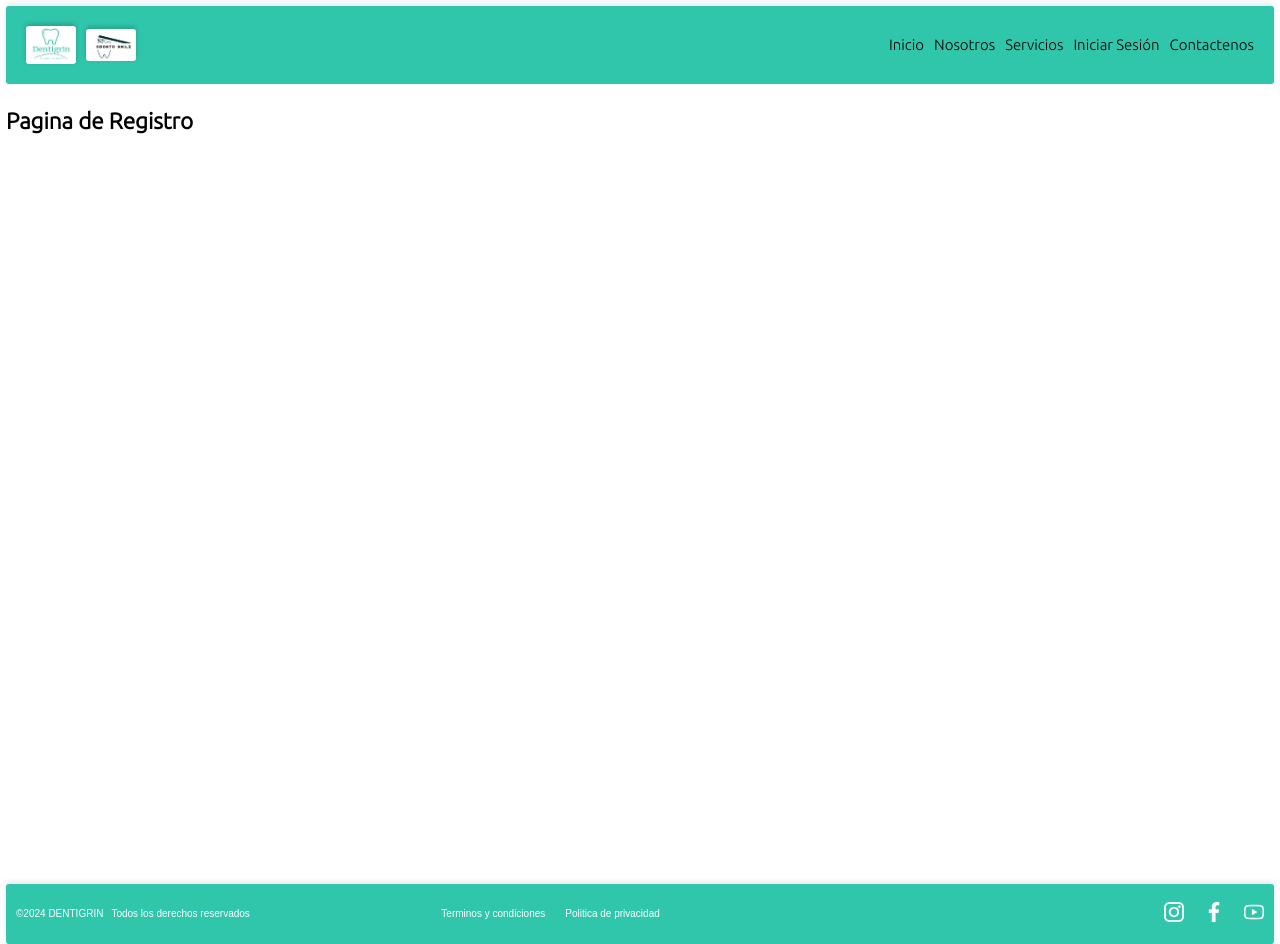
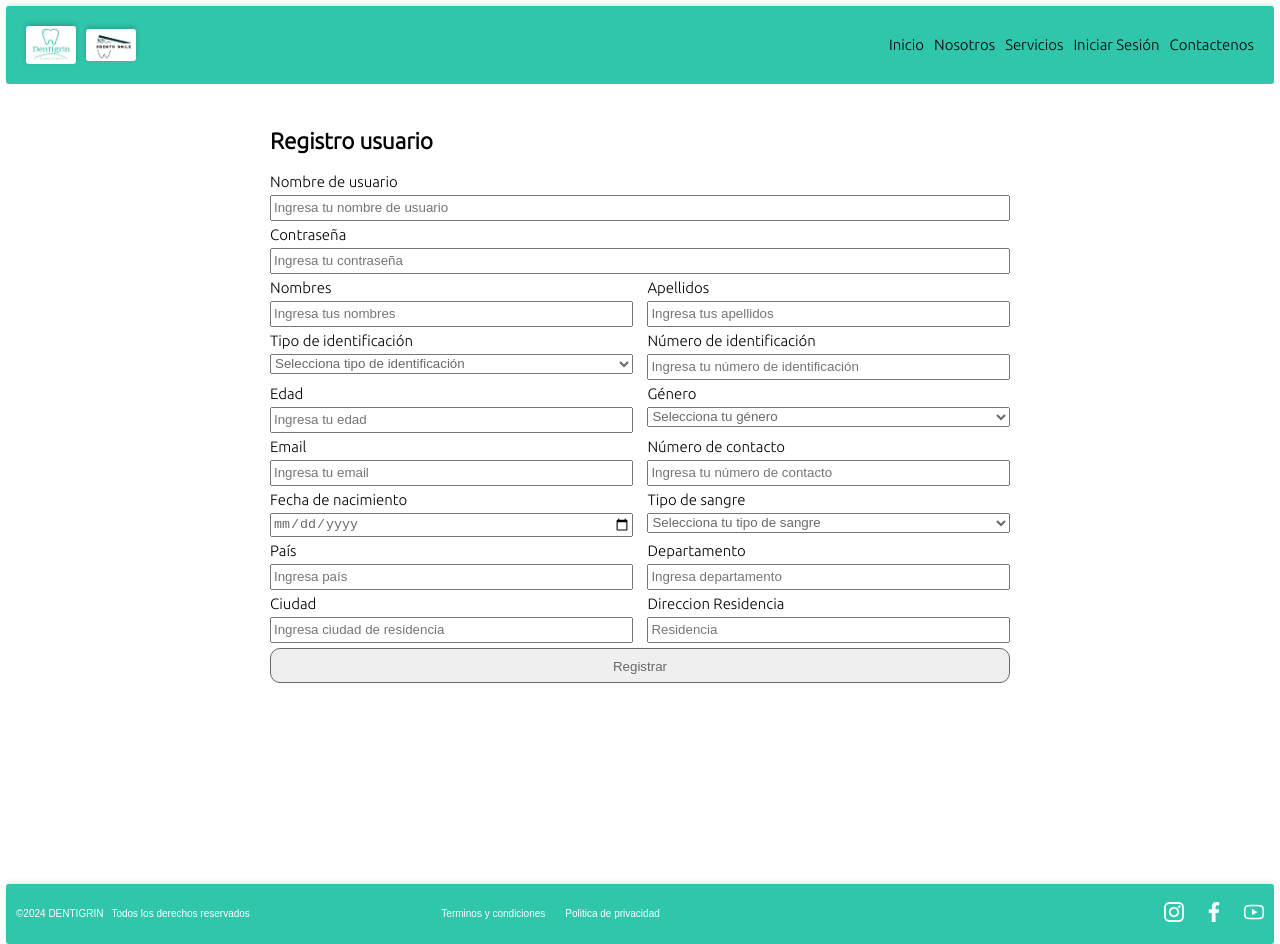
Before and after one commit to adferatuz/Dentigrin, a React (Vite) app in the folder dentigrin/: page /register in a window 1280 px wide. Built offline with nearby package versions, Linux system fonts and the light colour scheme.

Commit message:
Actualizando Interfaz Registro

```diff
--- a/dentigrin/src/views/registro/register.jsx
+++ b/dentigrin/src/views/registro/register.jsx
@@ -1,9 +1,87 @@
+import './styles.css'
+
+export default function Register(props) {
+    return (
+        <div className="form-container">
+            <form>
+            <h2>Registro usuario</h2>
+                <div className="form-group">
+
+                    <label>Nombre de usuario</label>
+                    <input type="text" placeholder="Ingresa tu nombre de usuario" />
+
+                    <label>Contraseña</label>
+                    <input type="password" placeholder="Ingresa tu contraseña" />
+
+                    <div className='from-group2'>
+                        <label>Nombres</label>
+                        <label>Apellidos</label>
+                        <input type="text" placeholder="Ingresa tus nombres" />
+                        <input type="text" placeholder="Ingresa tus apellidos" />
+                    </div>
+
+                    <div className='from-group2'>
+                        <label>Tipo de identificación</label>
+                        <label>Número de identificación</label>
+                        <select>
+                            <option>Selecciona tipo de identificación</option>
+                            <option value="1">Cédula</option>
+                            <option value="2">Tarjeta de Identidad</option>
+                            <option value="3">Pasaporte</option>
+                        </select>
+                        <input type="text" placeholder="Ingresa tu número de identificación" />
+                    </div>
+                    <div className='from-group2'>
+                        <label>Edad</label>
+                        <label>Género</label>
+                        <input type="number" placeholder="Ingresa tu edad" />
+                        <select>
+                            <option>Selecciona tu género</option>
+                            <option value="M">Masculino</option>
+                            <option value="F">Femenino</option>
+                        </select>
+                    </div>
+
+                    <div className='from-group2'>
+                        <label>Email</label>
+                        <label>Número de contacto</label>
+                        <input type="email" placeholder="Ingresa tu email" />
+                        <input type="tel" placeholder="Ingresa tu número de contacto" />
+                    </div>
+
+                    <div className='from-group2'>
+                        <label>Fecha de nacimiento</label>
+                        <label>Tipo de sangre</label>
+                        <input type="date" name="date" placeholder='dd/mm/aa' />
+                        <select>
+                            <option >Selecciona tu tipo de sangre</option>
+                            <option value="1">A+</option>
+                            <option value="2">B+</option>
+                        </select>
+                    </div>
+                    <div className='from-group2'>
+                        <label>País</label>
+                        <label>Departamento</label>
+                        <input type="text" placeholder="Ingresa país"/>
+                        <input type="text" placeholder="Ingresa departamento"/>
+
+                    </div>
+                    <div className='from-group2'>
+                        <label>Ciudad</label>
+                        <label>Direccion Residencia</label>
+                        <input type="text" placeholder="Ingresa ciudad de residencia"/>
+                        <input type='text' placeholder="Residencia"/>
+                    </div>
+                    <div className="form from-group3">
+                        <input type="submit" value="Registrar"/>
+                    </div>
+
+                </div>
+            </form>
+        </div>
+    );
+}
 
 
-export default function Register(props) {
-    return(
-        <div>
-            <h2>Pagina de Registro</h2>
-        </div>
-    )
-}
+
+/*aqui acabo */
--- /dev/null
+++ b/dentigrin/src/views/registro/styles.css
@@ -0,0 +1,46 @@
+
+.form-container {
+    display: flex;
+    justify-content: center;
+    width: 100%;
+    height: 100%;
+    max-width: 760px;
+    margin: 10px auto; /* Centra el contenedor horizontalmente */
+    padding: 10px;
+    box-sizing: border-box;
+}
+
+form {
+    width: 100%;
+    display: flex;
+    flex-direction: column;
+}
+
+.form-group {
+    align-items: top;
+    display: flex;
+    flex-direction: column;
+    gap: 5px;
+}
+
+.from-group2 {
+    display: grid;
+    grid-template-columns: 49% 49%;
+    justify-content: space-between;
+    gap: 5px 5px;
+}
+
+
+.form-group input, .form-group select {
+    height: 20px;
+    color: dimgray;
+}
+
+.form.from-group3 input {
+    height: 35px;
+    width: 100%;
+    border: 1px solid;
+    border-radius: 10px;
+    padding: 10px;
+    gap: 20px;
+}
```
